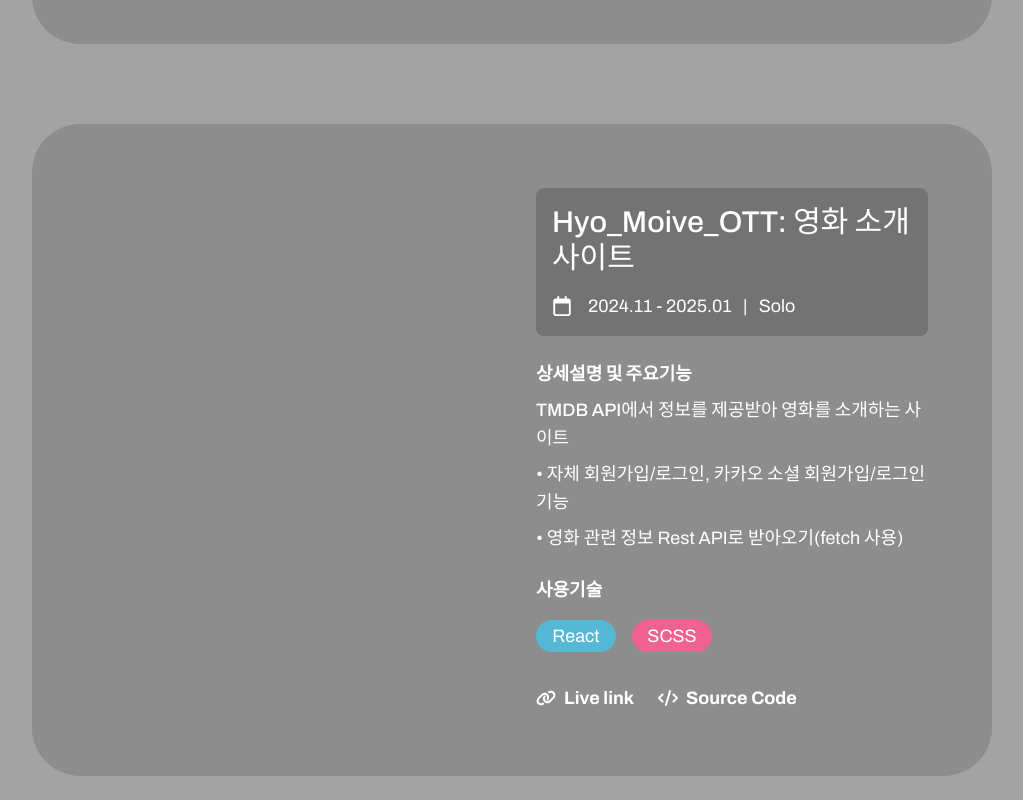
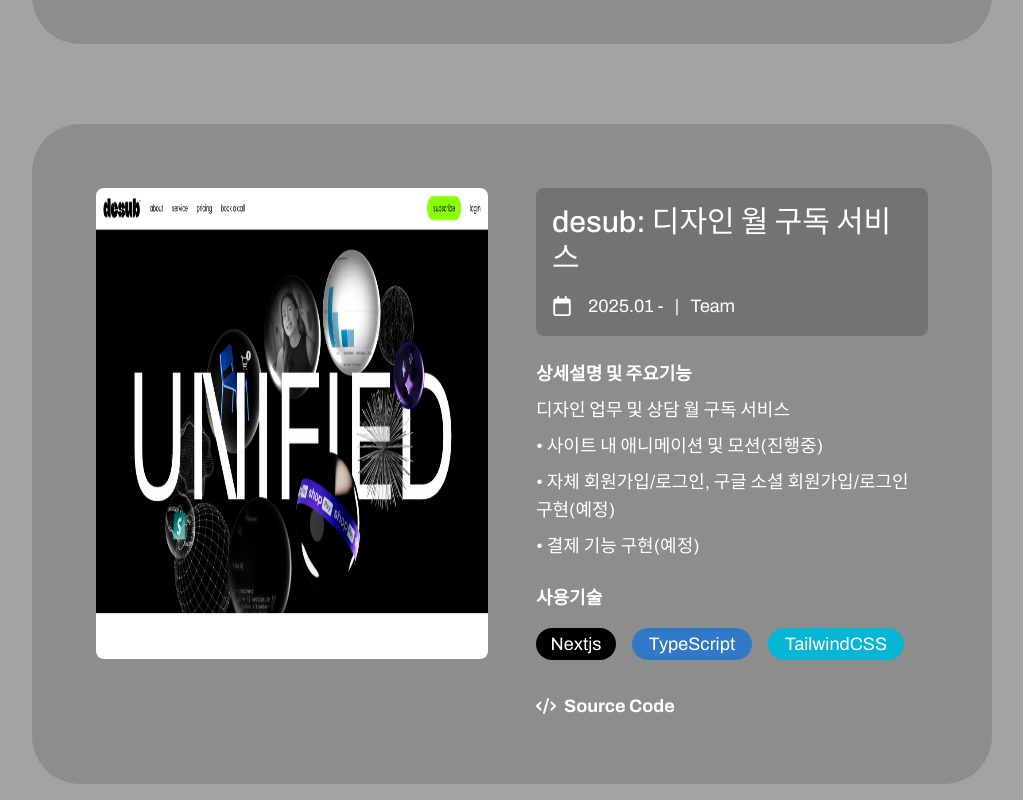
Before and after one commit to hanhyochan/portfolio, a Next.js app: page / in a window 1280 px wide. Shown: the part 2880-3680 px from the top of the page, without its empty margins (128-1151 px from the left). Built offline with nearby package versions, Linux system fonts and the light colour scheme.

Commit message:
chore: 프로젝트 수정

```diff
--- a/src/app/page.tsx
+++ b/src/app/page.tsx
@@ -24,7 +24,7 @@
       <div className="w-full flex flex-col items-center bg-neutral-400 mt-[1rem] lg:px-[10rem] md:px-[5rem] sm:px-[2rem] pt-[6rem] pb-[8rem]">
         <h2 className="font-bold text-6xl text-white">My Projects</h2>
         <Project1 />
-        <Project2 />
+        {/* <Project2 /> */}
         <Project3 />
       </div>
       <div className="w-full flex flex-col items-center bg-neutral-500 pt-[6rem] pb-[10rem] lg:px-[10rem] md:px-[5rem] sm:px-[2rem]">
```
